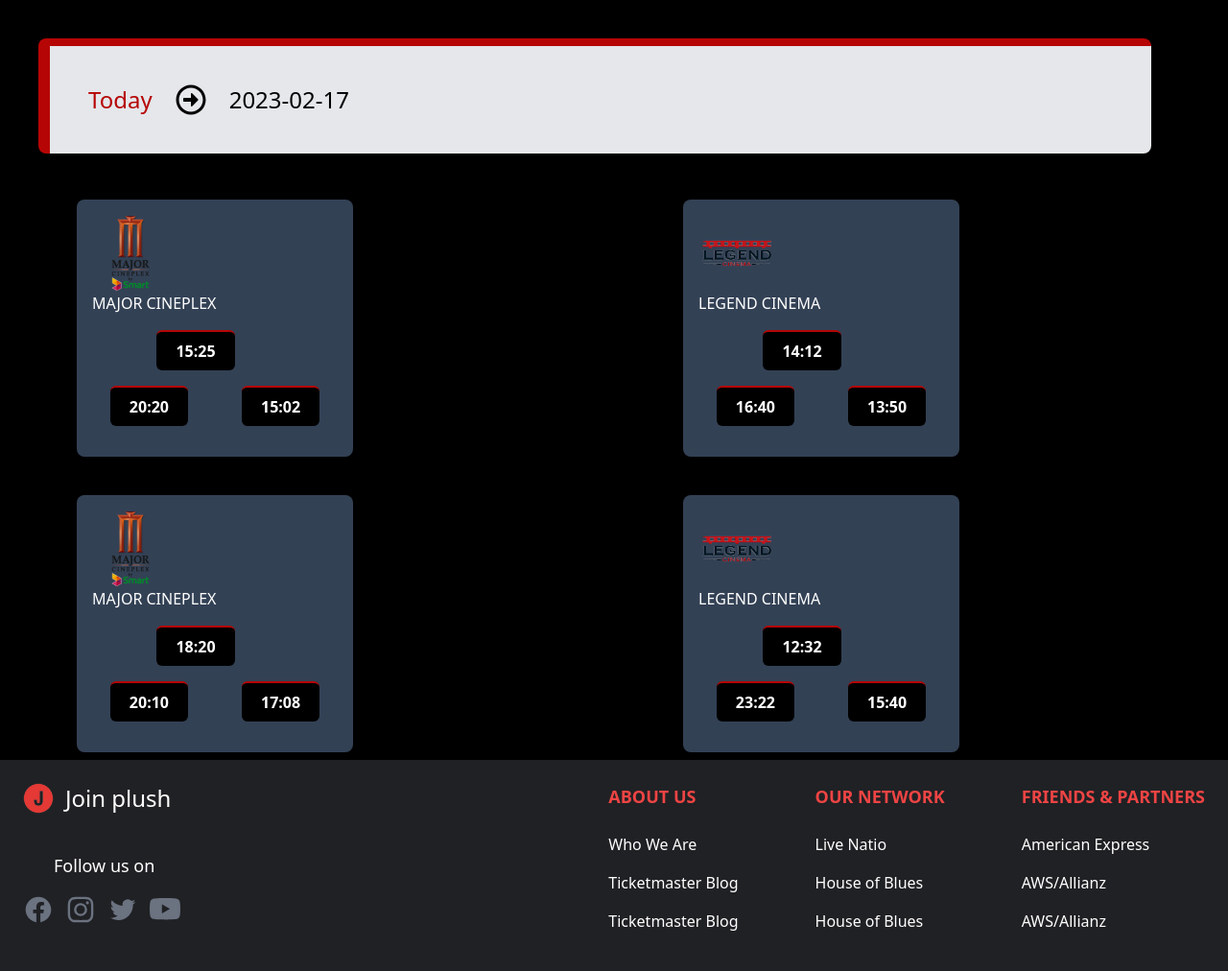
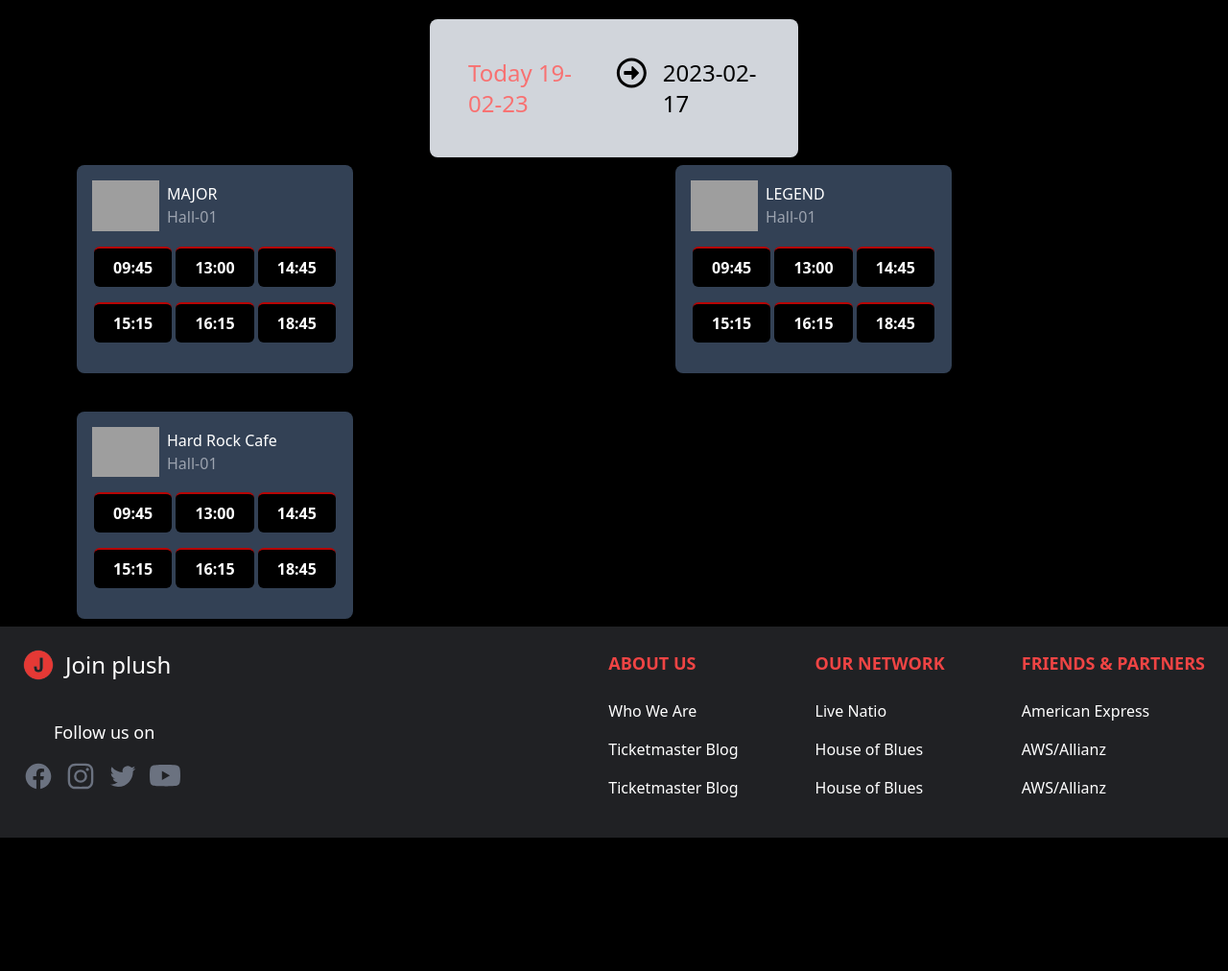
Before and after one commit to NaniWEP/Concert-ticket-app-team7, a PHP site: page /detail?id=125 in a window 1280 px wide. Shown: the part 1363-2375 px from the top of the page at 96% size. After the commit the page ends 2236 px from the top, so only its background shows below. Run offline with PHP 8.4, Linux system fonts and the light colour scheme; data comes from the database, SQL or seed files in the repository; data that the repository does not hold is empty; some libraries are stand-ins or nearby versions; grey boxes are pictures that could not be loaded.

Commit message:
[CON-89]: Update date and time of shows

```diff
--- a/controllers/details/detail.controller.php
+++ b/controllers/details/detail.controller.php
@@ -2,9 +2,14 @@
 <?php
 require 'models/detail.model.php';
 require 'models/form.edit.model.php';
-
+date_default_timezone_set('Asia/bangkok');
+$day =  date("d");
+$month =  date("m");
+$year =  date("y");
+$timeNow = date("h:i");
 $movie_id = $_GET['id'];
-$datas = getShowData();
+$showDatas = getShowData();
+$venuesDatas = getVenueData();
 $description = '';
 $id = '';
 $language = '';
@@ -12,18 +17,18 @@ $subtitle = '';
 $time = '';
 $trailer = '';
 $poster = '';
-foreach($datas as $data)
+foreach($showDatas as $showData)
 {
-    if ($movie_id== $data['id'])
+    if ($movie_id== $showData['id'])
     {
-        $description = $data['description'];
-        $id = $data['id'];
-        $language = $data['language'];
-        $subtitle = $data['subtitle'];
-        $time = $data['running_time'];
-        $trailer = $data['trailer'];
-        $movie_name= $data['title'];
-        $img = $data['img'];
+        $description = $showData['description'];
+        $id = $showData['id'];
+        $language = $showData['language'];
+        $subtitle = $showData['subtitle'];
+        $time = $showData['running_time'];
+        $trailer = $showData['trailer'];
+        $movie_name= $showData['title'];
+        $img = $showData['img'];
     }
 }
 $date_time = getDatetime($id);
--- a/models/detail.model.php
+++ b/models/detail.model.php
@@ -8,11 +8,18 @@ function getShowData() : array
    $statement->execute();
    return $statement->fetchAll(PDO::FETCH_ASSOC);
 }
+function getVenueData() : array
+{
+   global $connection;
+   $statement = $connection->prepare("select * from venues");
+   $statement->execute();
+   return $statement->fetchAll(PDO::FETCH_ASSOC);
+}
 
 function getDatetime($id) : array
 {
    global $connection;
-   $statement = $connection->prepare(" SELECT date_time.date,date_time.time FROM show_datetime right join date_time on date_time.id = show_datetime.datetime_id where show_id=$id ");
+   $statement = $connection->prepare("select date_time.date,date_time.time from show_datetime right join date_time on date_time.id = show_datetime.datetime_id where show_id = $id");
    $statement->execute();
    return $statement->fetch(PDO::FETCH_ASSOC);
 }
@@ -20,7 +27,7 @@ function getDatetime($id) : array
 function type($id) : array
 {
    global $connection;
-   $statement = $connection->prepare(" SELECT type_shows.name FROM shows right join type_shows on shows.type_id = type_shows.id where shows.id=$id ");
+   $statement = $connection->prepare("select type_shows.name from shows right join type_shows on shows.type_id = type_shows.id where shows.id = $id ");
    $statement->execute();
    return $statement->fetch(PDO::FETCH_ASSOC);
 }
--- a/views/detail/detail.view.php
+++ b/views/detail/detail.view.php
@@ -6,7 +6,7 @@ require 'views/partials/nav.php' ;
 
 ?>
 <section class=" body-font overflow-hidden bg-black text-white" >
-  <div class="container px-5 py-24 mx-auto mr-96">
+  <div class="container px-5 py-24 mx-auto ">
     <div class="lg:w-3/5 ml-20 flex flex-wrap">
         <img alt="ecommerce" class="lg:w-1/2 w-full object-cover object-center rounded border border-gray-200" src="assets/shows/<?php echo $img ?>">
         <div class="lg:w-1/2 w-full lg:pl-14  lg:mt-0">
@@ -50,99 +50,75 @@ require 'views/partials/nav.php' ;
         </div>
     </div>
   </div>
-  <div class="flex justify-center ">
-    <iframe width="1150" height="500" src="<?php echo $trailer ?>" title="65 - Official Trailer - Only In Cinemas March 17" frameborder="0" allow="accelerometer; autoplay; clipboard-write; encrypted-media; gyroscope; picture-in-picture; web-share" allowfullscreen></iframe>
+
+  <div class="flex justify-center">
+    <iframe width="1110" height="500" src="<?php echo $trailer ?>" title="65 - Official Trailer - Only In Cinemas March 17" frameborder="0" allow="accelerometer; autoplay; clipboard-write; encrypted-media; gyroscope; picture-in-picture; web-share" allowfullscreen class="rounded-lg"></iframe>
   </div>
-  <div class="bg-gray-200 border-l-[12px] border-t-[8px] border-[#B60505] m-10 p-10 flex mr-20 rounded-lg ">
-    <div  class="mr-20 flex ">
-      <div class="text-[#B60505] text-2xl hover:border-b-[3px] border-[#B60505] ">Today</div>
+  <!-- Date -->
+  <div class="flex w-full justify-center items-center">
+    <div  class=" flex w-[87%]  max-w-96 mt-5 p-10 bg-gray-300 rounded-lg">
+      <div class=" text-2xl text-red-400 hover:text-[#B60505] border-[#B60505] ">Today <?= $day."-".$month."-".$year?></div>
       <svg aria-hidden="true" focusable="false" data-prefix="far" data-icon="arrow-alt-circle-right" class="w-20 h-8" role="img" xmlns="http://www.w3.org/2000/svg" viewBox="0 0 512 512">
         <path fill="blackColor" d="M504 256C504 119 393 8 256 8S8 119 8 256s111 248 248 248 248-111 248-248zm-448 0c0-110.5 89.5-200 200-200s200 89.5 200 200-89.5 200-200 200S56 366.5 56 256zm72 20v-40c0-6.6 5.4-12 12-12h116v-67c0-10.7 12.9-16 20.5-8.5l99 99c4.7 4.7 4.7 12.3 0 17l-99 99c-7.6 7.6-20.5 2.2-20.5-8.5v-67H140c-6.6 0-12-5.4-12-12z"></path>
       </svg>
-      <div class="text-black text-2xl "><?php echo  $date_time['date'];?></div>
+      <div class="text-black text-2xl "><?= $date_time['date'];?></div>
     </div>
   </div>
+  <!-- times -->
   <div class="container mx-auto px-20">
-      <div class="flex flex-col w-full" style="cursor: auto;">
-        <div class="grid gap-36 gap-y-10 grid-cols-1 sm:grid-cols-2 my-2  w-full">
-          <div class="metric-card  bg-slate-700  rounded-lg p-4 max-w-72 w-full " style="cursor: auto;">
-              <div class="w-20">
-                  <img src="../../assets/moveis../../major-logo.png" alt="">
-              </div>
-              <div class="text-white ">MAJOR CINEPLEX</div>
-              <div class="py-13">
-                  <div class="flex flex-wrap justify-center gap-4 p-4 ">
-                    <div  class=" border-t-[2px] border-[#B60505] flex sm:inline-flex justify-center items-center bg-black  hover:text-black hover:bg-white  text-white font-semibold text-center rounded-md outline-none transition duration-100 px-5 py-2 mr-10">
-                      15:25
-                    </div>
-                    <div class=" border-t-[2px] border-[#B60505] flex sm:inline-flex justify-center items-center bg-black  hover:text-black hover:bg-white  text-white font-semibold text-center rounded-md outline-none transition duration-100 px-5 py-2 mr-10">
-                      20:20
-                    </div>
-                    <div class=" border-t-[2px] border-[#B60505] flex sm:inline-flex justify-center items-center bg-black  hover:text-black hover:bg-white   text-white font-semibold text-center rounded-md outline-none transition duration-100 px-5 py-2">
-                      15:02
-                    </div>
-                  </div>
-              </div>
-          </div>
-          <div class="metric-card bg-slate-700 rounded-lg p-4 max-w-72 w-full" style="cursor: auto;">
-              <div class="w-20">
-                  <img src="../../assets/moveis../../legend-logo.png" alt="">
-              </div>
-              <div class="text-white ">LEGEND CINEMA</div>
-              <div class=" py-13">
-                  <div class="flex flex-wrap justify-center gap-4 p-4 ">
-                    <div class=" border-t-[2px] border-[#B60505] flex sm:inline-flex justify-center items-center bg-black  hover:text-black hover:bg-white  text-white font-semibold text-center rounded-md outline-none transition duration-100 px-5 py-2 mr-10">
-                      14:12
-                    </div>
-                    <div class=" border-t-[2px] border-[#B60505] flex sm:inline-flex justify-center items-center bg-black  hover:text-black hover:bg-white  text-white font-semibold text-center rounded-md outline-none transition duration-100 px-5 py-2 mr-10">
-                      16:40
-                     </div>
-                    <div class=" border-t-[2px] border-[#B60505] flex sm:inline-flex justify-center items-center bg-black  hover:text-black hover:bg-white  text-white font-semibold text-center rounded-md outline-none transition duration-100 px-5 py-2">
-                      13:50
-                    </div>
-                  </div>
-              </div>
-          </div>
-          <div class="metric-card bg-slate-700  rounded-lg p-4 max-w-72 w-full" style="cursor: auto;">
-              <div class="w-20">
-                  <img src="../../assets/moveis../../major-logo.png" alt="">
-              </div>
-              <div class="text-white ">MAJOR CINEPLEX</div>
-              <div class=" py-13">
-                  <div class="flex flex-wrap justify-center gap-4 p-4 ">
-                      <div class=" border-t-[2px] border-[#B60505] flex sm:inline-flex justify-center items-center bg-black  hover:text-black hover:bg-white  text-white font-semibold text-center rounded-md outline-none transition duration-100 px-5 py-2 mr-10">
-                        18:20
-                      </div>
-                      <div class="border-t-[2px] border-[#B60505] flex sm:inline-flex justify-center items-center bg-black  hover:text-black hover:bg-white  text-white font-semibold text-center rounded-md outline-none transition duration-100 px-5 py-2 mr-10">
-                        20:10
-                      </div>
-                      <div class="border-t-[2px] border-[#B60505] flex sm:inline-flex justify-center items-center bg-black  hover:text-black hover:bg-white  text-white font-semibold text-center rounded-md outline-none transition duration-100 px-5 py-2">
-                        17:08
-                      </div>
-                  </div>
-              </div>
-          </div>
-          <div class="metric-card bg-slate-700   rounded-lg p-4 max-w-72 w-full" style="cursor: auto;">
-              <div class="w-20  ">
-                  <img src="../../assets/moveis../../legend-logo.png" alt="">
-              </div>
-              <div class="text-white ">LEGEND CINEMA</div>
-              <div class=" py-13">
-                  <div class="flex flex-wrap justify-center gap-4 p-4 ">
-                    <div class=" border-t-[2px] border-[#B60505] flex sm:inline-flex justify-center items-center bg-black hover:text-black hover:bg-white  text-white font-semibold text-center rounded-md outline-none transition duration-100 px-5 py-2 mr-10">
-                      12:32
-                    </div>
-                    <div class=" border-t-[2px] border-[#B60505] flex sm:inline-flex justify-center items-center bg-black  hover:text-black hover:bg-white text-white font-semibold text-center rounded-md outline-none transition duration-100 px-5 py-2 mr-10">
-                      23:22
-                    </div>
-                    <div class=" border-t-[2px] border-[#B60505] flex sm:inline-flex justify-center items-center bg-black  hover:text-black hover:bg-white text-white font-semibold text-center rounded-md outline-none transition duration-100 px-5 py-2">
-                      15:40
-                    </div>
-                  </div>
+    <div class="flex flex-col w-full" style="cursor: auto;">
+      <div class="grid gap-32 gap-y-10 grid-cols-1 sm:grid-cols-2 my-2  w-full">
+        <?php
+          foreach ($venuesDatas as $data)
+          {
+          ?>
+
+          <div class="metric-card bg-slate-700 rounded-lg p-4 max-w-72 w-full " style="cursor: auto;">
+            <div class="flex items-center  gap-2 w-full">
+              <img src="assets/<?= $data['logo'] ?>"  width="70" alt="" >
+              <div class="text-white flex flex-col">
+                <?= $data['name'] ?>
+                <span class="text-gray-400">Hall-01</span>
               </div>
             </div>
+            <div class="grid gap-x-8 gap-y-4 grid-cols-3 p-4">
+              <a href="" class = "flex justify-center items-center">
+                <div  class=" border-t-[2px] border-[#B60505] flex sm:inline-flex justify-center items-center bg-black  hover:text-black hover:bg-white  text-white font-semibold text-center rounded-md outline-none transition duration-100 px-5 py-2">
+                  09:45
+                </div>
+              </a>
+              <a href="" class = "flex justify-center items-center">
+                <div  class=" border-t-[2px] border-[#B60505] flex sm:inline-flex justify-center items-center bg-black  hover:text-black hover:bg-white  text-white font-semibold text-center rounded-md outline-none transition duration-100 px-5 py-2">
+                  13:00
+                </div>
+              </a>
+              <a href="" class = "flex justify-center items-center">
+                <div  class=" border-t-[2px] border-[#B60505] flex sm:inline-flex justify-center items-center bg-black  hover:text-black hover:bg-white  text-white font-semibold text-center rounded-md outline-none transition duration-100 px-5 py-2">
+                  14:45
+                </div>
+              </a>
+              <a href="" class = "flex justify-center items-center">
+                <div  class=" border-t-[2px] border-[#B60505] flex sm:inline-flex justify-center items-center bg-black  hover:text-black hover:bg-white  text-white font-semibold text-center rounded-md outline-none transition duration-100 px-5 py-2">
+                  15:15
+                </div>
+              </a>
+              <a href="" class = "flex justify-center items-center">
+                <div  class=" border-t-[2px] border-[#B60505] flex sm:inline-flex justify-center items-center bg-black  hover:text-black hover:bg-white  text-white font-semibold text-center rounded-md outline-none transition duration-100 px-5 py-2">
+                  16:15
+                </div>
+              </a>
+              <a href="" class = "flex justify-center items-center">
+                <div  class=" border-t-[2px] border-[#B60505] flex sm:inline-flex justify-center items-center bg-black  hover:text-black hover:bg-white  text-white font-semibold text-center rounded-md outline-none transition duration-100 px-5 py-2">
+                  18:45
+                </div>
+              </a>
+            </div>
           </div>
+          <?php
+          }
+        ?>
       </div>
+    </div>
   </div>
 </section>
   <?php
```
Also changed, not shown: assets/hard-rock-cafe-logo.png (added), assets/shows/black-pink.jfif (added).
